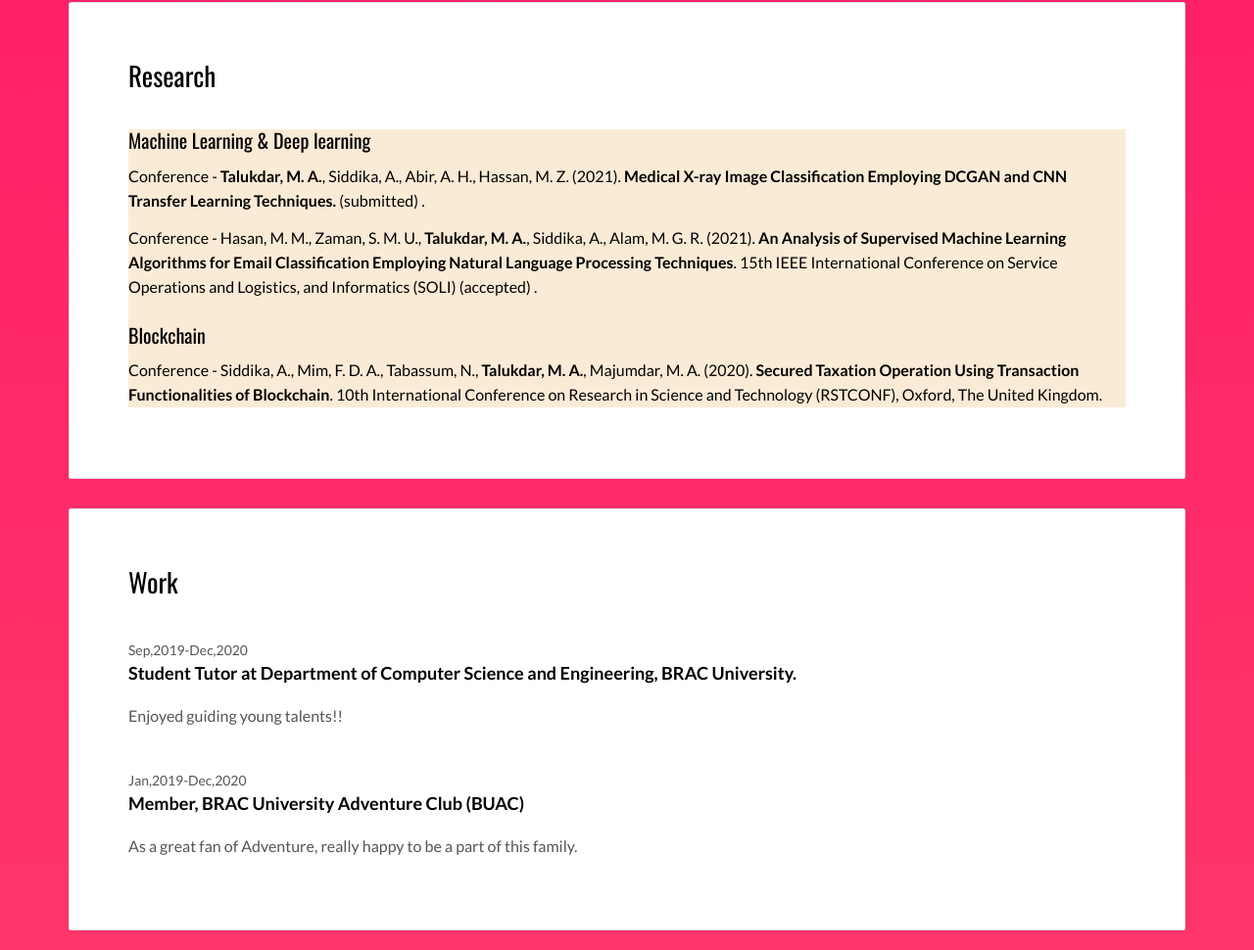
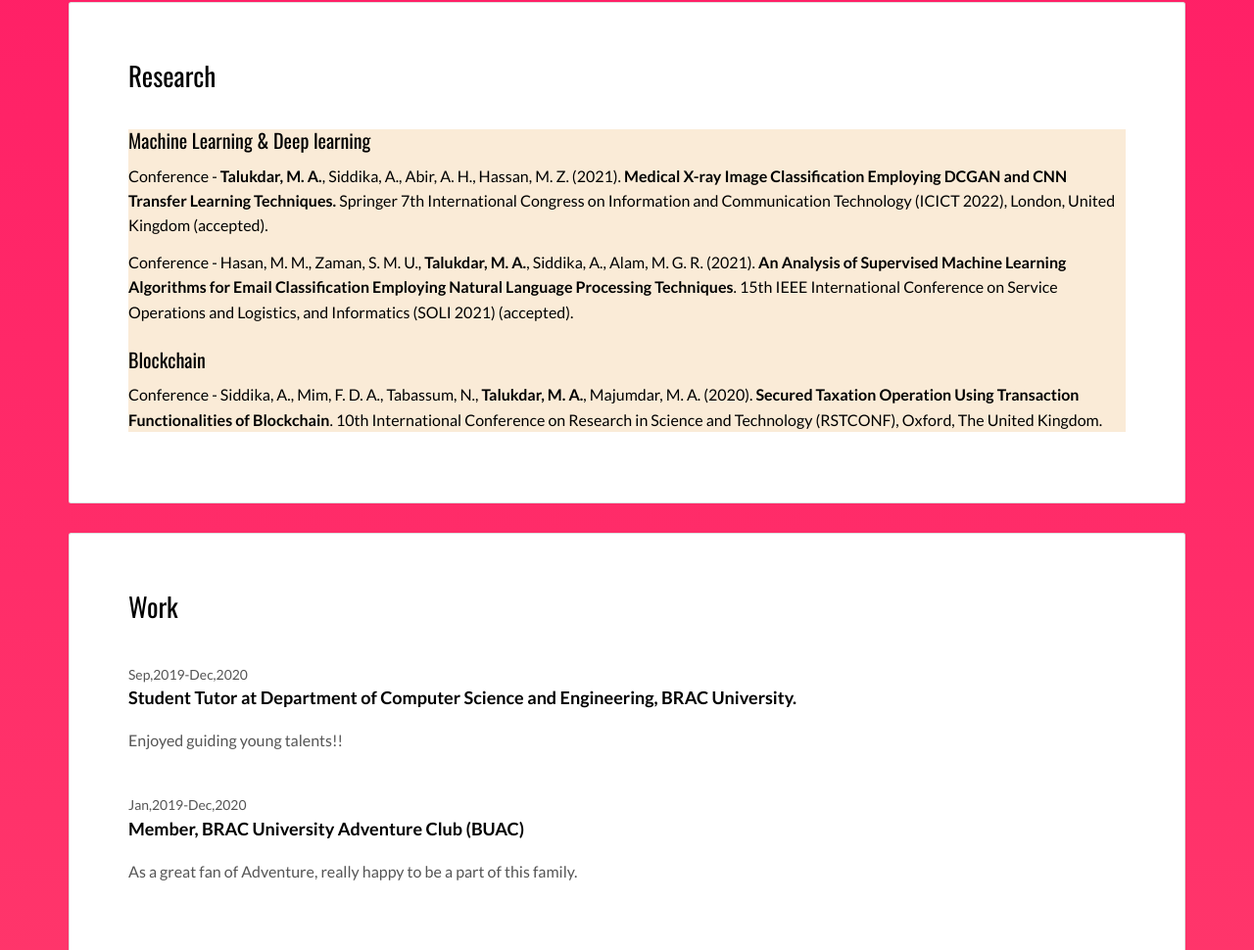
Before and after one commit to Mdasiftalukdar/Mdasiftalukdar.github.io, a plain HTML site: page index.html in a window 1280 px wide. Shown: the part 1537-2507 px from the top of the page at 98% size. Drawn offline with nearby package versions, Linux system fonts and the light colour scheme.

Commit message:
Update index.html

```diff
--- a/index.html
+++ b/index.html
@@ -109,12 +109,12 @@
                     <h3>Machine Learning & Deep learning</h3>
                     <p ><a style="color: black;" href="https://github.com/Mdasiftalukdar/Medical-Image-Classification-Employing-DCGAN-and-CNN-Transfer-Learning-Techniques">Conference - <b>Talukdar, M. A.</b>, Siddika, A., Abir, A. H., Hassan, M. Z.
       (2021). <b>Medical X-ray Image Classification Employing DCGAN and
-      CNN Transfer Learning Techniques. </b>(submitted) .</a></p>
+      CNN Transfer Learning Techniques. </b>Springer 7th International Congress on Information and Communication Technology (ICICT 2022), London, United Kingdom (accepted).</a></p>
 
       <p> <a style="color: black;" href="https://github.com/Mdasiftalukdar/Spam-Email-Classification-Adversarial-Attacks">Conference - Hasan, M. M., Zaman, S. M. U., <b>Talukdar, M. A.</b>, Siddika,
       A., Alam, M. G. R. (2021). <b>An Analysis of Supervised Machine Learning Algorithms for Email Classification Employing Natural Language
           Processing Techniques</b>. 15th IEEE International Conference on Service
-      Operations and Logistics, and Informatics (SOLI) (accepted) .
+      Operations and Logistics, and Informatics (SOLI 2021) (accepted).
       </a></p>
 
       <h3>Blockchain
```
